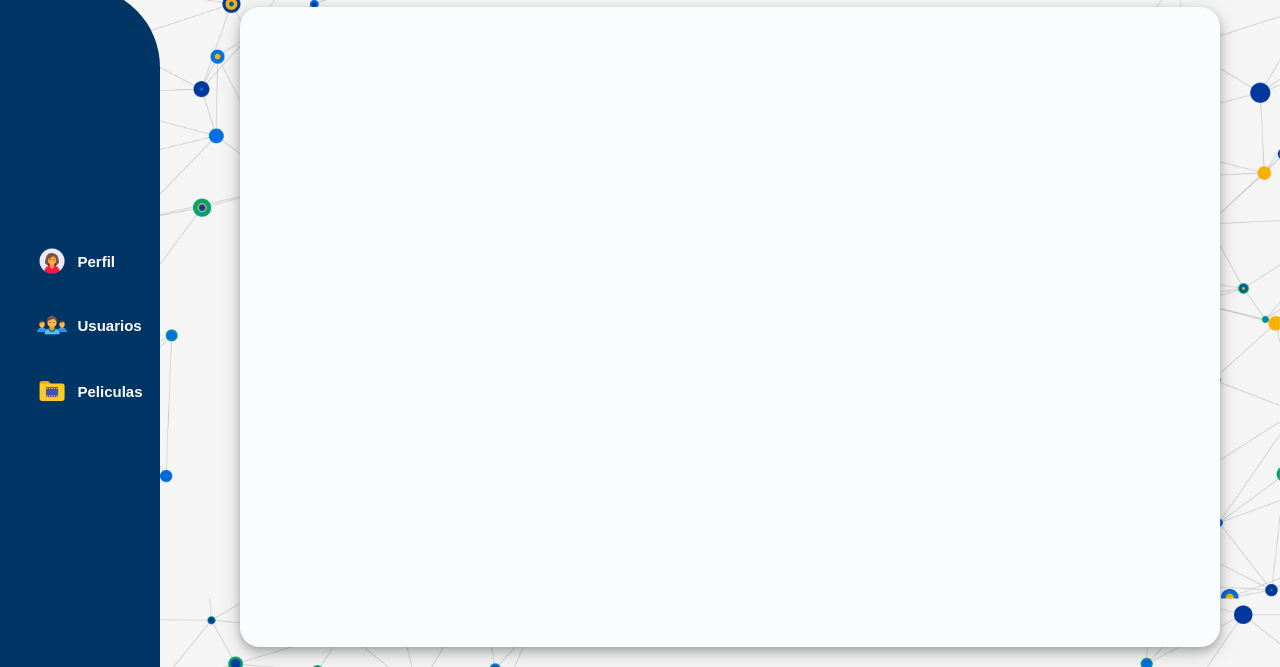
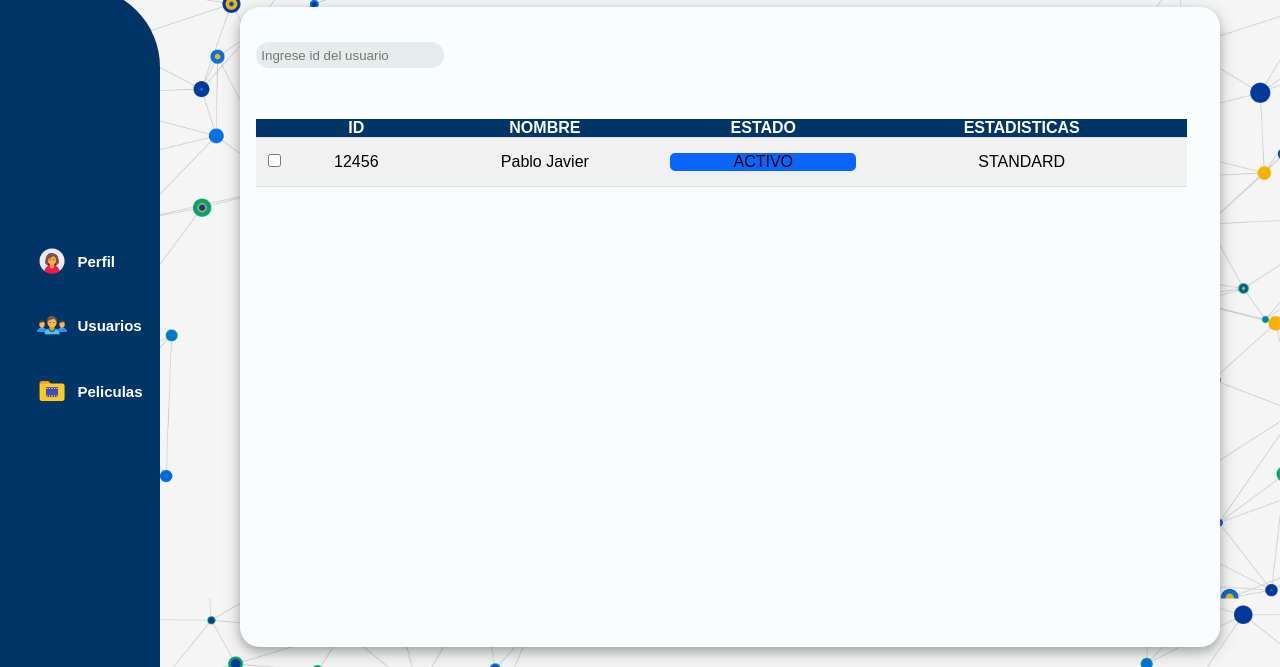
Before and after one commit to lauracerra/cine-metropolis, a plain HTML site: page Dashboard/dashboardTwo.html in a window 1280 px wide. Shown: the part 133-800 px from the top of the page. Drawn offline with Linux system fonts and the light colour scheme.

Commit message:
Adicion de tabla

```diff
--- a/Dashboard/dashboardTwo.html
+++ b/Dashboard/dashboardTwo.html
@@ -41,7 +41,7 @@
                 </li>
                 <li class="sidebar-menu-item">
                     <button class="button-sidebar button-usuarios">
-                        <div class="div-sidebar-button ">
+                        <div class="div-sidebar-button">
                             <img src="images/icons/user_group.png" alt="" class="sidebar-menu-img">
                             <h1 class="sidebar-menu-title ">Usuarios</h1>
                         </div>
@@ -59,6 +59,37 @@
         </aside>
         <main class="usermain">
             <!-- aqui va una tabla con todos los usuarios -->
+            <div class="usermain-search">
+                <input type="text" class="search-users" placeholder="Ingrese id del usuario">
+            </div>
+            <div class="usermain-table">
+                <table class="table">
+                    <thead class="thead">
+                        <tr class="tr-thead">
+                            <th></th>
+                            <th>ID</th>
+                            <th>NOMBRE</th>
+                            <th>ESTADO</th>
+                            <th>ESTADISTICAS</th>
+                            <th></th>
+                        </tr>
+                    </thead>
+                    <tbody class="tbody">
+                        <tr class="tr-color-gris">
+                            <td>
+                                <input type="checkbox" name="select" id="" class="table-checkbox">
+                            </td>
+                            <td>12456</td>
+                            <td>Pablo Javier</td>
+                            <td>
+                                <div class="estado estado-activo">ACTIVO</div>
+                            </td>
+                            <td>
+                                <div class="credencial credencial-standard">STANDARD</div>
+                            </td>
+                            <td></td>
+                        </tr>
+                    </tbody>
         </main>
     </div>
 </body>
```
